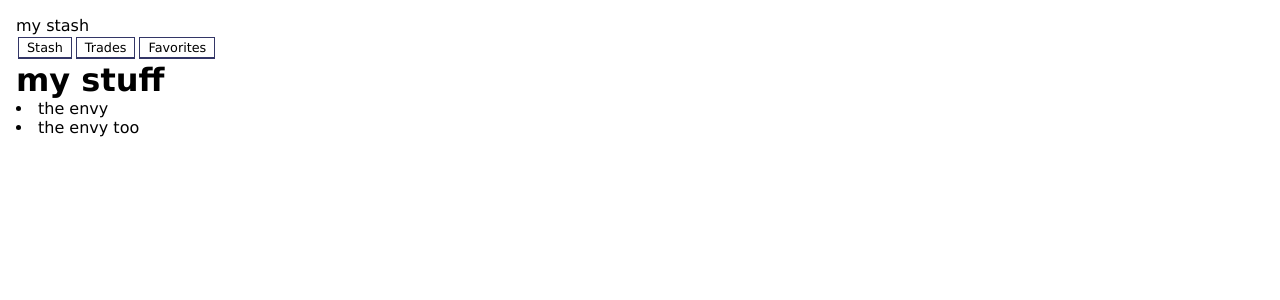
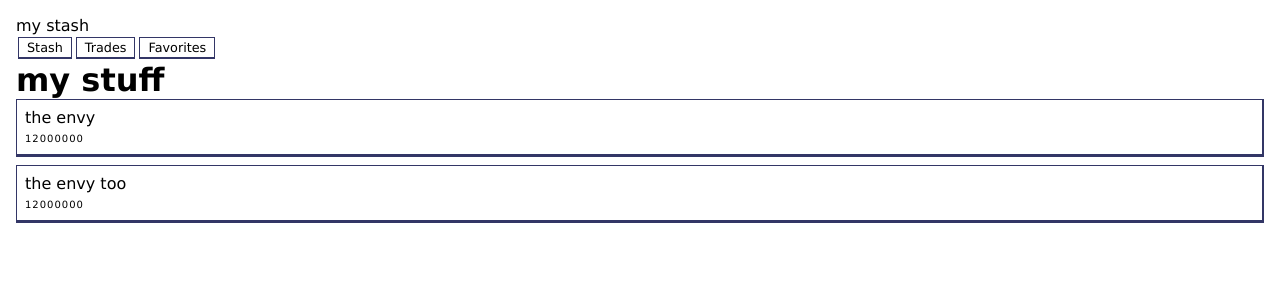
Before and after one commit to irwanphan/my-stash, a React (Create React App) app: page / in a window 1280 px wide. Shown: the top 300 px of the page. Built offline with nearby package versions, Linux system fonts and the light colour scheme.

Commit message:
itemlist re- as component

```diff
--- /dev/null
+++ b/src/components/items/ItemList.js
@@ -0,0 +1,12 @@
+function ItemList(props) {
+    return <section>
+        {props.data.map((item) => {
+            return <div className="card" key={item.id}>
+                <div>{item.title}</div>
+                <small>{item.initial_value}</small>
+            </div>
+        })}
+    </section>
+}
+
+export default ItemList;
--- a/src/index.sass
+++ b/src/index.sass
@@ -11,6 +11,9 @@ h1, h2, h3, h4, h5, h6, p, ul, ol
 a, a:visited, a:hover, a:active, a:focus
     color: inherit
     text-decoration: none
+small
+    font-size: .625rem
+    letter-spacing: .0625rem
 
 // global setting
 #root
--- a/src/pages/AllItems.js
+++ b/src/pages/AllItems.js
@@ -1,3 +1,5 @@
+import ItemList from "../components/items/ItemList"
+
 const DUMMY_DATA = [
     {
         id: 1,
@@ -16,10 +18,9 @@ const DUMMY_DATA = [
 ]
 
 function AllItems() {
-    return <section>
-        <li>{DUMMY_DATA[0].title}</li>
-        <li>{DUMMY_DATA[1].title}</li>
-    </section>
+    return <div>
+        <ItemList data={DUMMY_DATA} />
+    </div>
 }
 
 export default AllItems;
```
Also changed, not shown: src/components/items/ItemDetail.js (added, +17 -0 lines).
